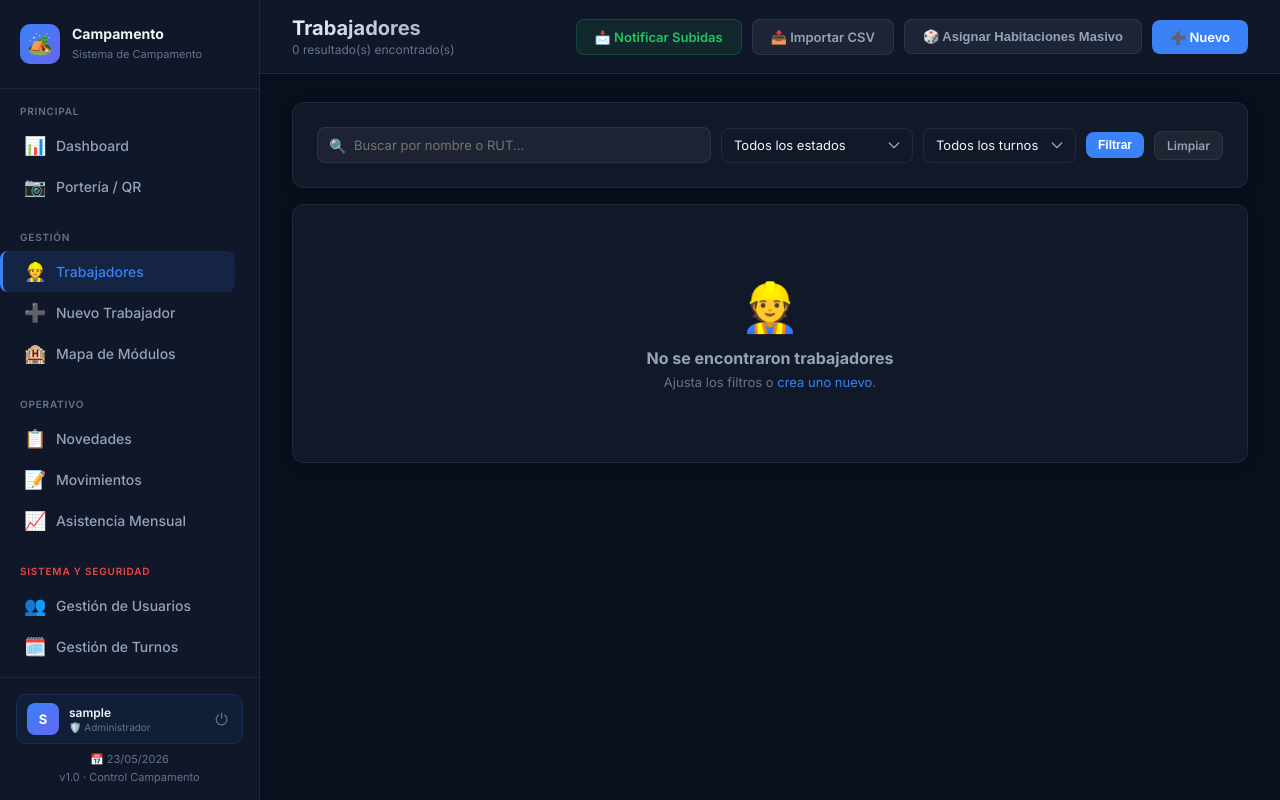
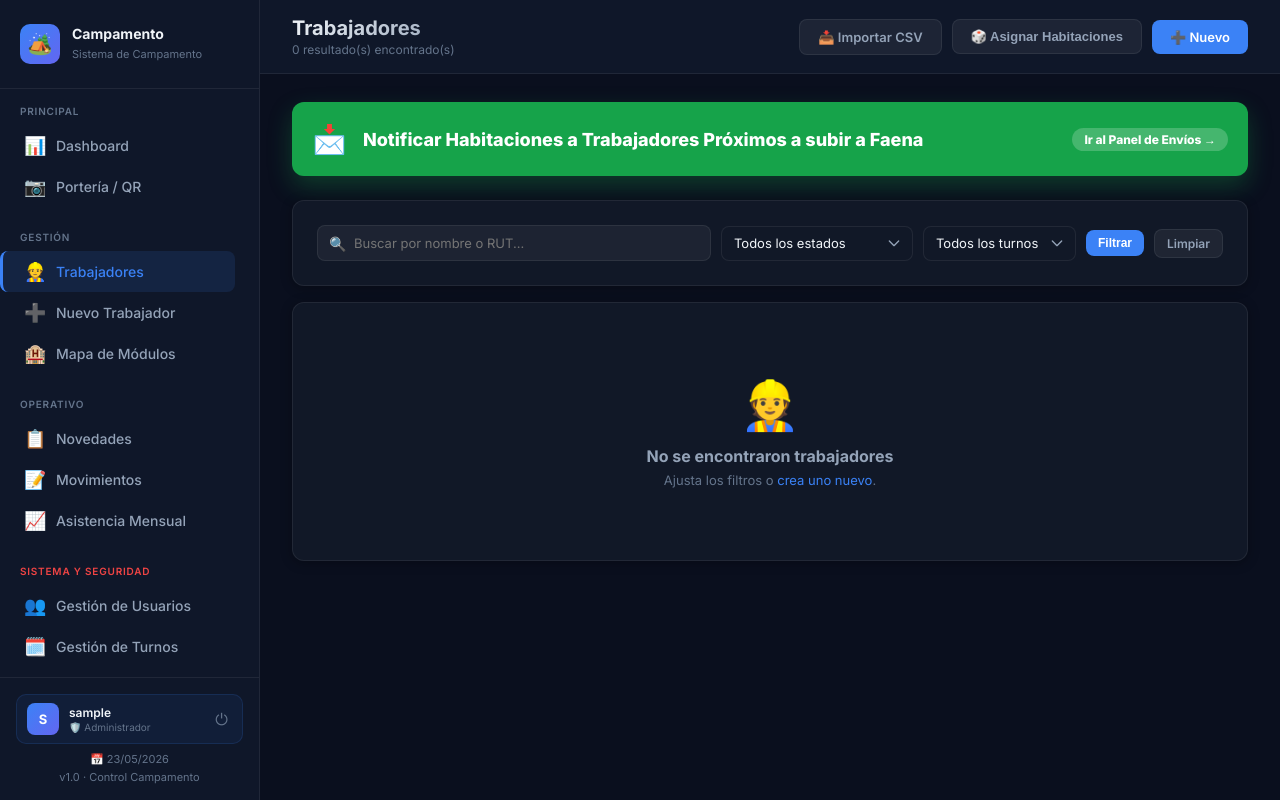
Before and after one commit to camilovillalobos1987-cmd/Control-alojamiento, a Flask app: page /trabajadores in a window 1280 px wide. Run offline with Flask 3, Linux system fonts and the light colour scheme; the visitor is signed in with stand-in values (Sample User, id 1); data comes from the database, SQL or seed files in the repository; data that the repository does not hold is empty.

Commit message:
Add prominent green banner for mass notifications in workers list

```diff
--- a/templates/trabajadores/lista.html
+++ b/templates/trabajadores/lista.html
@@ -4,13 +4,21 @@
 {% block page_subtitle %}{{ total }} resultado(s) encontrado(s){% endblock %}
 
 {% block topbar_actions %}
-  <a href="{{ url_for('notificaciones_subida') }}" class="btn btn-success">📩 Notificar Subidas</a>
   <a href="{{ url_for('trabajadores_importar') }}" class="btn btn-secondary">📥 Importar CSV</a>
-  <button type="button" class="btn btn-secondary" onclick="openModal('modal-asignar-masivo')">🎲 Asignar Habitaciones Masivo</button>
+  <button type="button" class="btn btn-secondary" onclick="openModal('modal-asignar-masivo')">🎲 Asignar Habitaciones</button>
   <a href="{{ url_for('trabajador_nuevo') }}" class="btn btn-primary">➕ Nuevo</a>
 {% endblock %}
 
 {% block content %}
+
+<!-- BANNER NOTIFICAR SUBIDAS -->
+<div style="margin-bottom: 24px;">
+    <a href="{{ url_for('notificaciones_subida') }}" style="display:flex; align-items:center; justify-content:center; gap:16px; background:#16a34a; padding:20px; border-radius:12px; color:#fff; text-decoration:none; font-size:18px; font-weight:800; box-shadow:0 10px 25px rgba(22,163,74,0.3); transition:all 0.2s;" onmouseover="this.style.transform='translateY(-2px)'; this.style.boxShadow='0 15px 30px rgba(22,163,74,0.4)';" onmouseout="this.style.transform='translateY(0)'; this.style.boxShadow='0 10px 25px rgba(22,163,74,0.3)';">
+        <span style="font-size:28px;">📩</span>
+        <span>Notificar Habitaciones a Trabajadores Próximos a subir a Faena</span>
+        <span style="background:rgba(255,255,255,0.2); padding:4px 12px; border-radius:99px; font-size:12px; margin-left:auto;">Ir al Panel de Envíos →</span>
+    </a>
+</div>
 
 <!-- FILTROS -->
 <div class="card mb-2">
```
